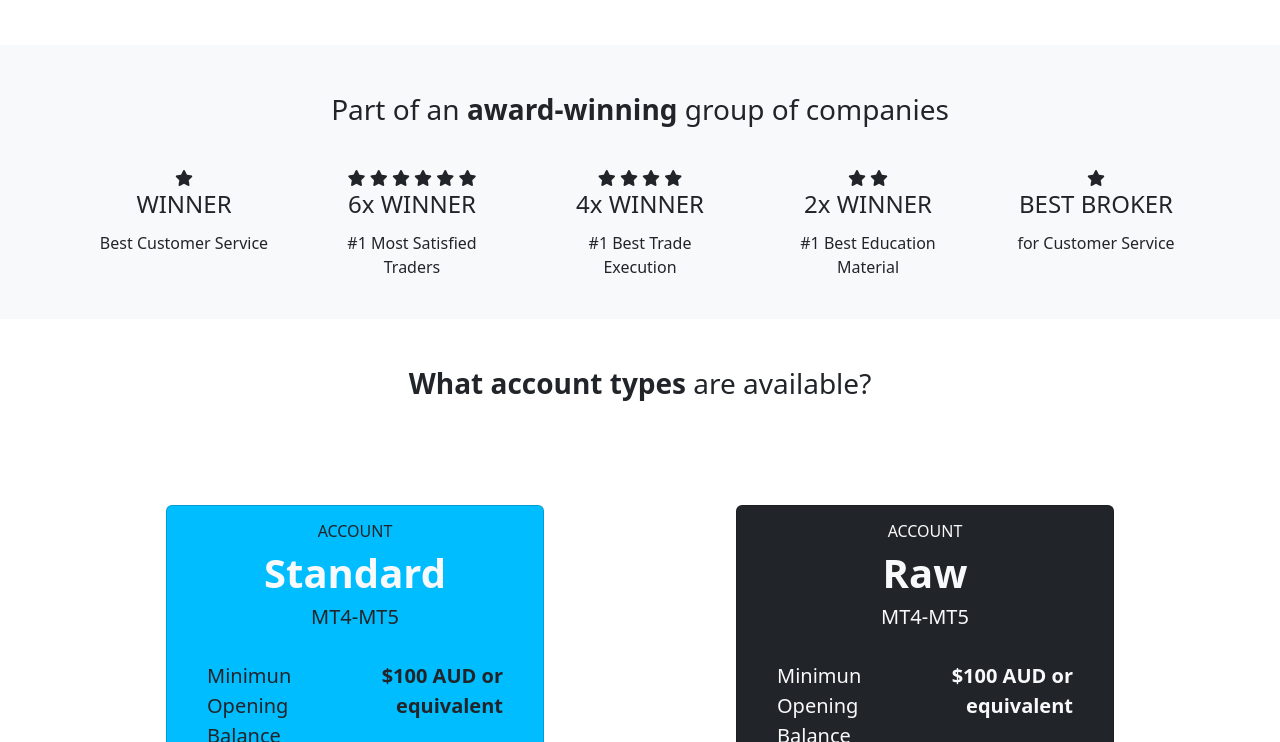
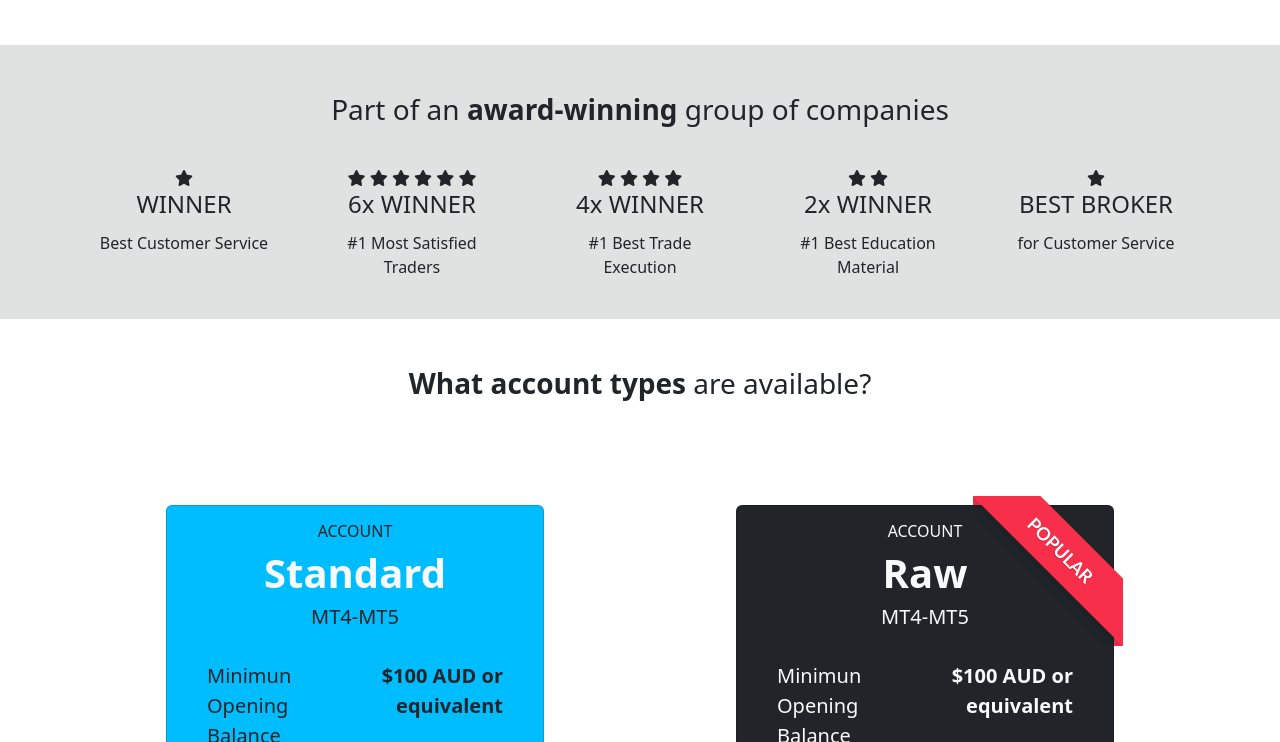
Before and after one commit to agorakis/Responsive-Page-Html-Bootstrap, a website: page index.html in a window 1280 px wide. Shown: the part 2058-2800 px from the top of the page. Drawn offline with nearby package versions, Linux system fonts and the light colour scheme.

Commit message:
Add Card Ribbon & Fix some Bugs

```diff
--- a/index.html
+++ b/index.html
@@ -115,7 +115,7 @@
                minima dicta voluptatem id! Amet est, voluptates harum voluptate sequi nihil, necessitatibus voluptas explicabo soluta
                temporibus natus ad pariatur esse unde laudantium!
               </p>
-            <a href="#" class="btn btn-light mt-4">
+            <a href="#" class="btn btn-primary mt-4">
               <i class="bi bi-chevron-right"></i> Read More
             </a>
           </div>
@@ -144,7 +144,7 @@
                  minima dicta voluptatem id! Amet est, voluptates harum voluptate sequi nihil, necessitatibus voluptas explicabo soluta
                  temporibus natus ad pariatur esse unde laudantium!
                </p>
-              <a href="#" class="btn btn-light mt-4">
+              <a href="#" class="btn btn-primary mt-4">
                 <i class="bi bi-chevron-right"></i> Read More
               </a>
             </div>
@@ -232,7 +232,7 @@
     </section>
 
     <!-- Awards Section -->
-    <section class="bg-light text-center">
+    <section class="bg-info text-center">
       <div class="container">
         <div class="container text-center pt-5">
           <h3>Part of an <span class="fw-bolder">award-winning</span> group of companies</h3>
@@ -411,7 +411,7 @@
                   </li>
                 </ul>
 
-                <a href="#" class="btn btn-success text-light">START TRADING NOW</a>
+                <a href="#" class="btn btn-dark btn-outline-primary text-light">START TRADING NOW</a>
 
                 <div class="pt-3">
                 <a href="#" class="link-dark fw-bold">TRY A FREE DEMO</a>
@@ -422,7 +422,8 @@
 
           <div class="col-lg p-5">
             <div class="card bg-dark text-light m-5">
-              <div class="card-body text-center">
+              <div class="ribbon ribbon-top-right"><span>POPULAR</span></div>
+                <div class="card-body text-center">
 
                 <h6 class="card-title">ACCOUNT</h3>
                 <h1 class="card-title fw-bolder">Raw</h3>
@@ -532,7 +533,7 @@
                   </li>
                 </ul>
 
-                <a href="#" class="btn btn-primary">START TRADING NOW</a>
+                <a href="#" class="btn btn-primary btn-outline-dark text-dark">START TRADING NOW</a>
 
                 <div class="pt-3">
                 <a href="#" class="link-primary fw-bold">TRY A FREE DEMO</a>
--- a/main.scss
+++ b/main.scss
@@ -1,7 +1,83 @@
-$theme-colors: (
+/* Replace Primary Color */
 
-"primary": #00bdff,
+    $theme-colors: (
+        "primary": #00bdff,
+        "info": #e0e1e1,
+    );
 
-);
+/* Card Ribbon */
+
+    .ribbon {
+        width: 150px;
+        height: 150px;
+        overflow: hidden;
+        position: absolute;
+    }
+
+    .ribbon::before,
+    .ribbon::after {
+        position: absolute;
+        z-index: -1;
+        content: '';
+        display: block;
+        border: 5px solid #f82f4a;
+    }
+
+    .ribbon span {
+        position: absolute;
+        display: block;
+        width: 225px;
+        padding: 15px 0;
+        background-color: #f82f4a;
+        box-shadow: 0 5px 10px rgba(0,0,0,.1);
+        color: #fff;
+        font: 700 18px/1 'Lato', sans-serif;
+        text-shadow: 0 1px 1px rgba(0,0,0,.2);
+        text-transform: uppercase;
+        text-align: center;
+    }
+
+    .ribbon-top-right {
+        top: -10px;
+        right: -10px;
+    }
+
+    .ribbon-top-right::before,
+    .ribbon-top-right::after {
+        border-top-color: transparent;
+        border-right-color: transparent;
+    }
+
+    .ribbon-top-right::before {
+        top: 0;
+        left: 0;
+    }
+
+    .ribbon-top-right::after {
+        bottom: 0;
+        right: 0;
+    }
+
+    .ribbon-top-right span {
+        left: -25px;
+        top: 30px;
+        transform: rotate(45deg);
+    }
+
+    /* Fix Bug Class btn-dark */
+
+    .btn-dark {
+        color: #ffffff !important;
+        background-color: #212529 !important;
+        border-color: #212529 !important
+    }
+
+    .btn-dark:hover {
+        color: #eaeaea !important;
+        background-color: #343a41 !important;
+        border-color: #343a41 !important
+    }
+
+
 
 @import "node_modules/bootstrap/scss/bootstrap";
```
Also changed, not shown: main.css, 1 other file.
